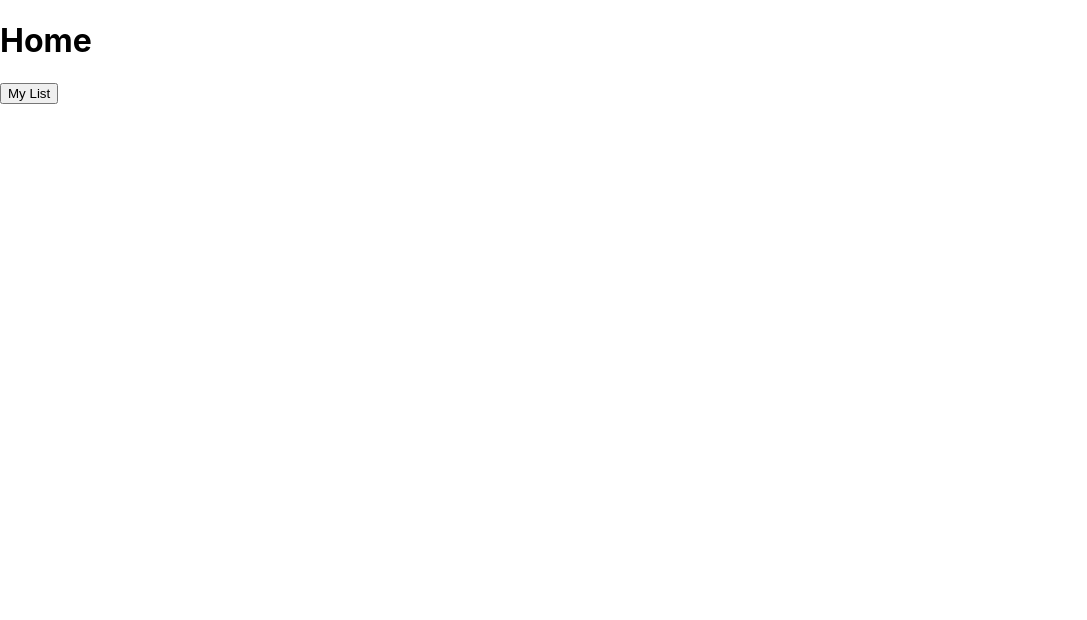
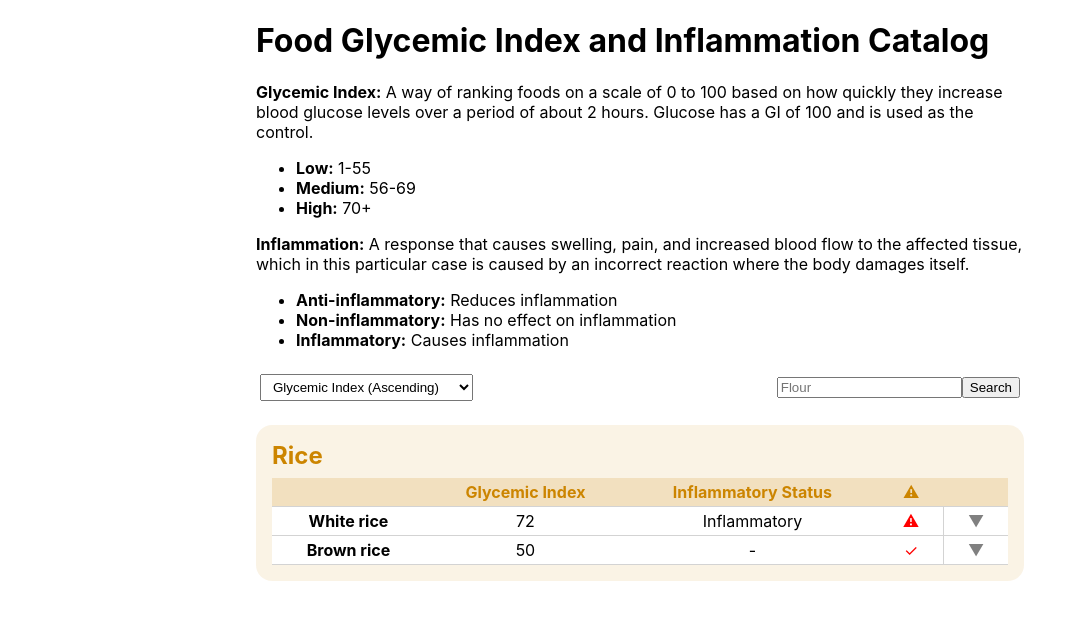
Before and after one commit to katerlloyd/food-index, a React (Create React App) app in the folder client/: page / in a window 1280 px wide. Shown: the top 620 px of the page, without its empty margins (0-1087 px from the left). Built offline with nearby package versions, Linux system fonts and the light colour scheme; the HTML template or start-up script is replaced by a standard one.

Commit message:
Added basic layout.

```diff
--- a/client/package.json
+++ b/client/package.json
@@ -10,7 +10,8 @@
     "react-dom": "^18.2.0",
     "react-router": "^6.12.1",
     "react-router-dom": "^6.12.1",
-    "react-scripts": "5.0.1",
+    "react-scripts": "^5.0.1",
+    "styled-components": "^6.1.1",
     "web-vitals": "^2.1.4"
   },
   "scripts": {
--- a/client/src/index.js
+++ b/client/src/index.js
@@ -1,5 +1,5 @@
 import React from 'react';
-import ReactDOM from 'react-dom';
+import ReactDOM from 'react-dom/client';
 import './index.css';
 import App from './App';
 // import reportWebVitals from './reportWebVitals';
--- a/client/src/pages/Home.js
+++ b/client/src/pages/Home.js
@@ -1,15 +1,212 @@
-import React from "react";
-import { Link } from "react-router-dom";
+import React, { useState } from "react";
+// import { Link } from "react-router-dom";
+import styled from "styled-components";
+
+const Width = styled.div`
+  margin: 0 20%;
+`;
+
+const H1 = styled.h1`
+  color: black;
+`;
+
+const Section = styled.div`
+  /* border: 2px dotted rgba(204, 133, 0, 1); */
+  border-radius: 1rem;
+  background-color: rgba(204, 133, 0, 0.1);
+  padding: 1rem;
+  margin: 1rem 0;
+  overflow-x: auto;
+`;
+
+const H2 = styled.h2`
+  color: rgba(204, 133, 0, 1);
+  margin: 0;
+  padding-bottom: 0.5rem;
+`;
+
+const Table = styled.table`
+  width: 100%;
+  border-collapse: collapse;
+  background-color: white;
+`;
+
+const TitleRow = styled.tr`
+  color: rgba(204, 133, 0, 1);
+  background-color: rgba(204, 133, 0, 0.25);
+  border-bottom: 1px solid lightgrey;
+`;
+
+const Heading = styled.th`
+  border-collapse: collapse;
+  padding: 0.25rem 1rem;
+`;
+
+const Row = styled.tr`
+  border-bottom: 1px solid lightgrey;
+  /* :hover {
+    background-color: rgba(204, 133, 0, 0.6);
+  } */
+`;
+
+const CellNotes = styled.td`
+  border-collapse: collapse;
+  padding: 0.25rem 1rem;
+  /* display: none; */
+`;
+
+const Cell = styled.td`
+  text-align: center;
+  border-collapse: collapse;
+  padding: 0.25rem 1rem;
+`;
+
+const Symbol = styled.td`
+  text-align: center;
+  border-collapse: collapse;
+  padding: 0.25rem 1rem;
+  color: red;
+`;
+
+const Arrow = styled.td`
+  text-align: center;
+  border-left: 1px solid lightgrey;
+  border-collapse: collapse;
+  padding: 0.25rem 1rem;
+  color: grey;
+
+  :hover {
+    cursor: pointer;
+  }
+`;
+
+const Box = styled.div`
+  display: flex;
+  justify-content: space-between;
+  align-items: center;
+  padding: 0.5rem 0.25rem;
+`;
+
+const Select = styled.select`
+  padding: 0.25rem 0.5rem;
+  cursor: pointer;
+`;
+
+// COMPONENTS TO BUILD
+// - Section (heading background color, heading color, section background)
+// - Row (background color, expand arrow with notes underneath)
+// - Cell (background color)
 
 const Home = () => {
+  const [sortType, setSortType] = useState("");
+  const [expanded, setExpanded] = useState(false);
+
+  const search = (word) => {
+    //
+  };
+
   return (
-    <>
-      <h1>Home</h1>
-      {/* Link to List.js */}
-      <Link to={"./list"}>
-        <button variant="raised">My List</button>
-      </Link>
-    </>
+    <Width>
+      <H1>Food Glycemic Index and Inflammation Catalog</H1>
+      <p>
+        <strong>Glycemic Index:</strong> A way of ranking foods on a scale of 0
+        to 100 based on how quickly they increase blood glucose levels over a
+        period of about 2 hours. Glucose has a GI of 100 and is used as the
+        control.
+      </p>
+      <ul>
+        <li>
+          <strong>Low:</strong> 1-55
+        </li>
+        <li>
+          <strong>Medium:</strong> 56-69
+        </li>
+        <li>
+          <strong>High:</strong> 70+
+        </li>
+      </ul>
+      <p>
+        <strong>Inflammation:</strong> A response that causes swelling, pain,
+        and increased blood flow to the affected tissue, which in this
+        particular case is caused by an incorrect reaction where the body
+        damages itself.
+      </p>
+      <ul>
+        <li>
+          <strong>Anti-inflammatory:</strong> Reduces inflammation
+        </li>
+        <li>
+          <strong>Non-inflammatory:</strong> Has no effect on inflammation
+        </li>
+        <li>
+          <strong>Inflammatory:</strong> Causes inflammation
+        </li>
+      </ul>
+
+      <Box>
+        <Select
+          aria-label="Select Sort Type"
+          name="sorting"
+          id="sorting"
+          value={sortType}
+          onChange={(e) => setSortType(e.target.value)}
+        >
+          <option value="gi-ascending">Glycemic Index (Ascending)</option>
+          <option value="gi-descending">Glycemic Index (Descending)</option>
+          <option value="inflammatory-ascending">
+            Inflammatory (Ascending)
+          </option>
+          <option value="inflammatory-descending">
+            Inflammatory (Descending)
+          </option>
+          <option value="alphabetically">Alphabetically</option>
+        </Select>
+        <div>
+          <input type="text" placeholder="Flour" name="search"></input>
+          <button onClick={(e) => search(e.target.value)}>Search</button>
+        </div>
+      </Box>
+
+      <Section>
+        <H2>Rice</H2>
+        <Table>
+          <thead>
+            <TitleRow>
+              <Heading></Heading>
+              <Heading>Glycemic Index</Heading>
+              <Heading>Inflammatory Status</Heading>
+              <Heading>&#9888;</Heading>
+              <Heading></Heading>
+            </TitleRow>
+          </thead>
+          <tbody>
+            <Row>
+              <Heading>White rice</Heading>
+              <Cell>72</Cell>
+              <Cell>Inflammatory</Cell>
+              <Symbol>&#9888;</Symbol>
+              <Arrow onClick={() => setExpanded(!expanded)}>
+                {expanded ? <span>&#x25B2;</span> : <span>&#x25BC;</span>}
+              </Arrow>
+            </Row>
+            {expanded && (
+              <Row>
+                <CellNotes colspan="5">Notes</CellNotes>
+              </Row>
+            )}
+            <Row>
+              <Heading>Brown rice</Heading>
+              <Cell>50</Cell>
+              <Cell>-</Cell>
+              <Symbol>&#10003;</Symbol>
+              <Arrow onClick={() => setExpanded(!expanded)}>
+                {expanded ? <span>&#x25B2;</span> : <span>&#x25BC;</span>}
+              </Arrow>
+            </Row>
+          </tbody>
+        </Table>
+      </Section>
+    </Width>
   );
 };
 
--- a/package.json
+++ b/package.json
@@ -1,5 +1,5 @@
 {
-  "name": "basic-react-express",
+  "name": "food-index",
   "version": "1.0.0",
   "description": "",
   "main": "index.js",
```
Also changed, not shown: 2 other files (tests, documents, lock files or other folders).
